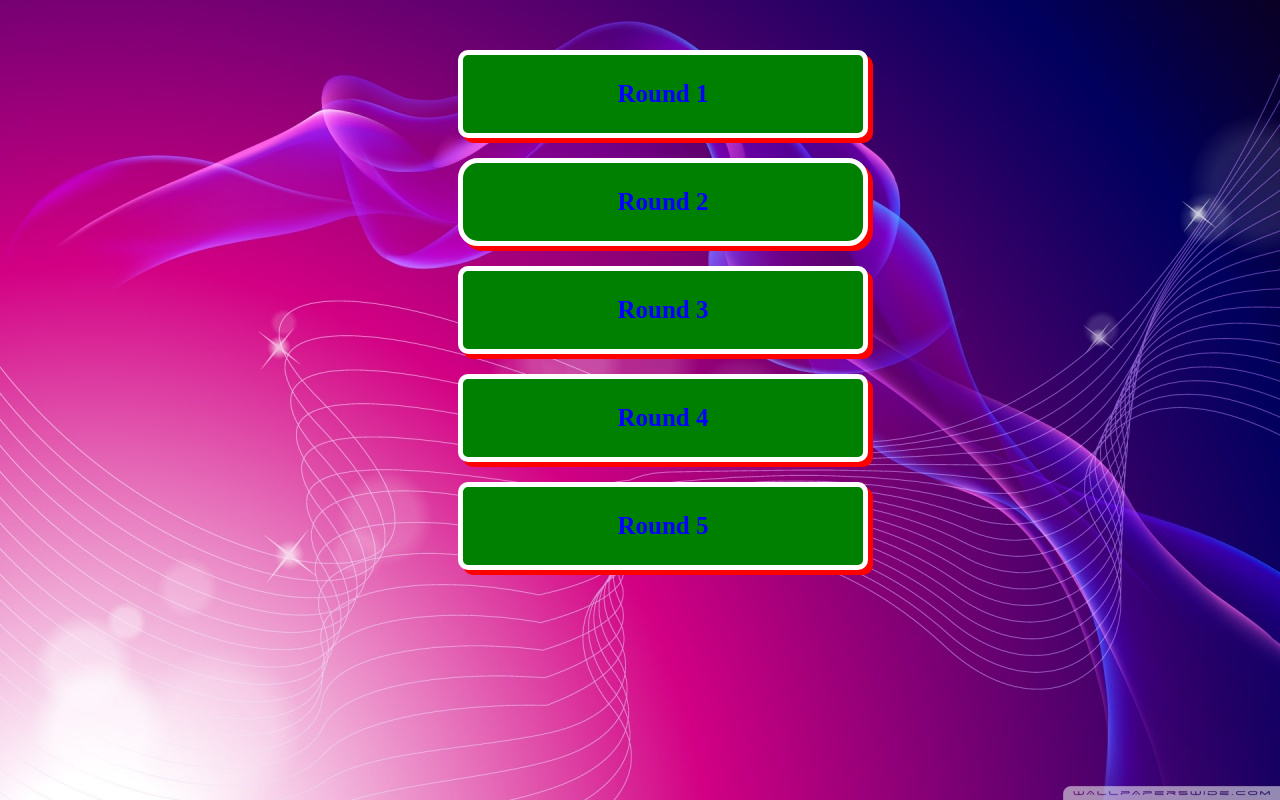
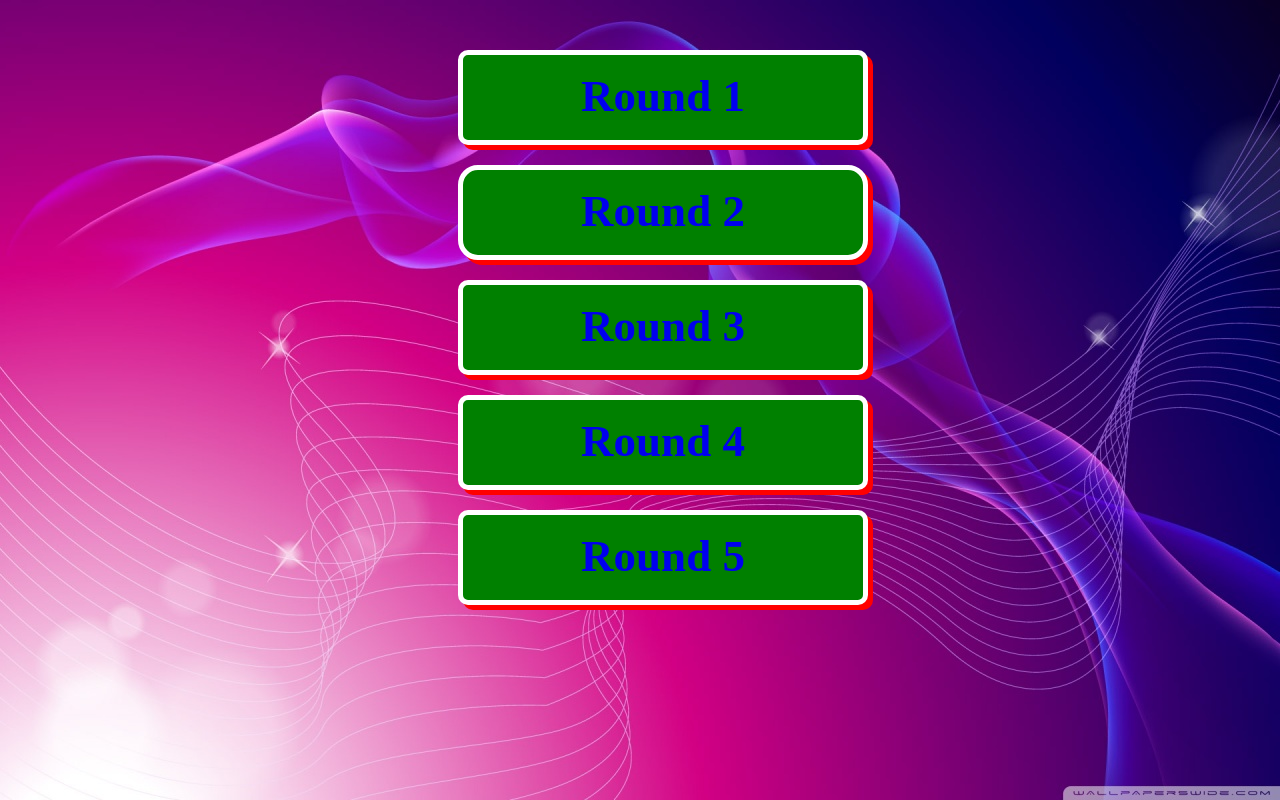
Before and after one commit to 3kumararvind/Online-Quiz-System, a plain HTML site: page pages/round-selection.html in a window 1280 px wide. Drawn offline with Linux system fonts and the light colour scheme.

Commit message:
round1 test added

```diff
--- a/css/common.css
+++ b/css/common.css
@@ -21,7 +21,7 @@ body{
     background-image: url("/images/1.jpg");
     border:5px solid white;
     border-radius: 20px;
-    color:white;
+    color:black;
     margin-top: 50px;
     margin-left:400px;
     font-family: sans-serif;
@@ -31,9 +31,8 @@ body{
     width:500px;
     text-decoration: none;
 }
-a{
-     text-decoration: none;
-}
+
+
 a:hover{
     color:crimson;
     text-decoration: underline;
--- a/css/round-selection.css
+++ b/css/round-selection.css
@@ -1,73 +1,86 @@
+a{
+    text-decoration: none;
+}
+a:hover{
+
+    color:black;
+
+}
 .first-round{
     margin-top: 50px;
+    padding-top:15px;
     border: 5px solid white;
     background-color: green;
-    width: 0px auto;
+    width: 400px;
+    height:70px;
     color:blue;
     text-align: center;
-
     border-radius: 10px;
     width: 400px;
     margin-left: 450px;
-    font-size: 25px;
+    font-size: 45px;
     font-weight: bold;
     box-shadow: 5px 5px red;
 
 }
 .second-round{
     margin-top: 20px;
+    padding-top:15px;
     border: 5px solid white;
     background-color: green;
-    width: 0px auto;
     color:blue;
     text-align: center;
     border-radius: 20px;
     width: 400px;
+    height:70px;
     margin-left: 450px;
-    font-size: 25px;
+    font-size: 45px;
     font-weight: bold;
     box-shadow: 5px 5px red;
 }
 .third-round{
     margin-top: 20px;
+    padding-top: 15px;
         border: 5px solid white;
     background-color: green;
-    width: 0px auto;
     color:blue;
     text-align: center;
     border-radius: 10px;
     width: 400px;
+    height: 70px;
     margin-left: 450px;
-    font-size: 25px;
+    font-size: 45px;
     font-weight: bold;
     box-shadow: 5px 5px red;
 }
 .fourth-round{
     margin-top: 20px;
+    padding-top: 15px;
     border: 5px solid white;
     background-color: green;
-    width: 0px auto;
     color:blue;
     text-align: center;
     border-radius: 10px;
     width: 400px;
+    height:70px;
     margin-left: 450px;
-    font-size: 25px;
+    font-size: 45px;
     font-weight: bold;
     box-shadow: 5px 5px red;
 }
 .fifth-round{
 
     margin-top: 20px;
+    padding-top: 15px;
     border: 5px solid white;
     background-color: green;
-    width: 0px auto;
+    height:70px;
     color:blue;
     text-align: center;
     border-radius: 10px;
     width: 400px;
     margin-left: 450px;
-    font-size: 25px;
+    font-size: 45px;
     font-weight: bold;
     box-shadow: 5px 5px red;
 }
--- a/pages/round-selection.html
+++ b/pages/round-selection.html
@@ -7,33 +7,22 @@
 </head>
 <body>
          <div class="main-container">
-            <div>
-                <div class="first-round">
-                    <p id="round1">Round 1</p>
-                </div>
+            <div class="first-round">
+                <a href="../pages/round1-test.html">Round 1</a>
              </div>
-		<div>
-                <div class="second-round">
-                    <p id="round2">Round 2</p>
-                </div>
+             <div class="second-round">
+                 <a href="#">Round 2</a>
              </div>
-		<div>
-                <div class="third-round">
-                    <p id="round3">Round 3</p>
-                </div>
+             <div class="third-round">
+                 <a href="#">Round 3</a>
              </div>
-		<div>
-                <div class="fourth-round">
-                    <p id="round4">Round 4</p>
-                </div>
-             </div>
-		<div>
-                <div class="fifth-round">
-                    <p id="round5">Round 5</p>
-                </div>
-             </div>
+             <div class="fourth-round">
+                 <a href="#">Round 4</a>
+            </div>
+             <div class="fifth-round">
+                 <a href="#">Round 5</a>
+            </div>
+        </div>
 
-
-        </div>
 </body>
  </html>
```
Also changed, not shown: css/round1-test.css (added, +18 -0 lines), index.html (+1 -1 lines), pages/round1-test.html (added, +17 -0 lines).
